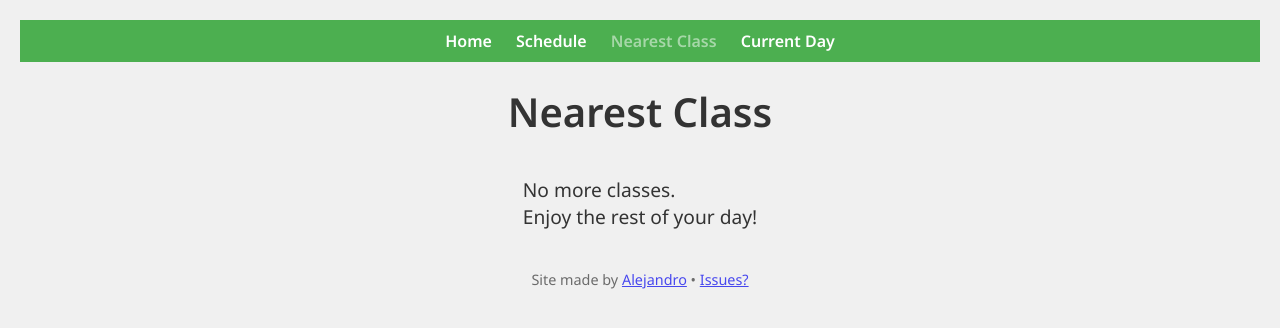
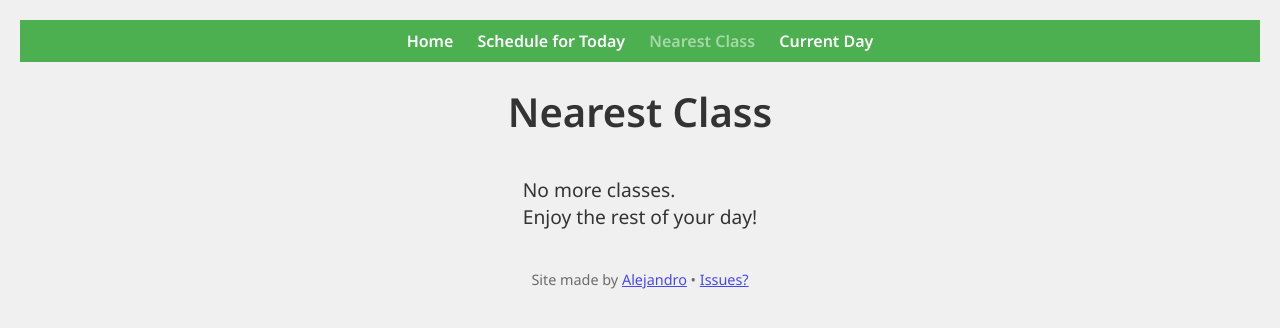
Before and after one commit to glitchy-m/izarepo, a plain HTML site: page nearest-class.html in a window 1280 px wide. Drawn offline with Linux system fonts and the light colour scheme.

Commit message:
Update nearest-class.html

```diff
--- a/nearest-class.html
+++ b/nearest-class.html
@@ -65,7 +65,7 @@
     <header>
         <nav>
             <a href="index.html">Home</a>
-            <a href="full-schedule.html">Schedule</a>
+            <a href="full-schedule.html">Schedule for Today</a>
             <a href="nearest-class.html" style="opacity:0.5;">Nearest Class</a>
             <a href="site.html">Current Day</a>
         </nav>
```
